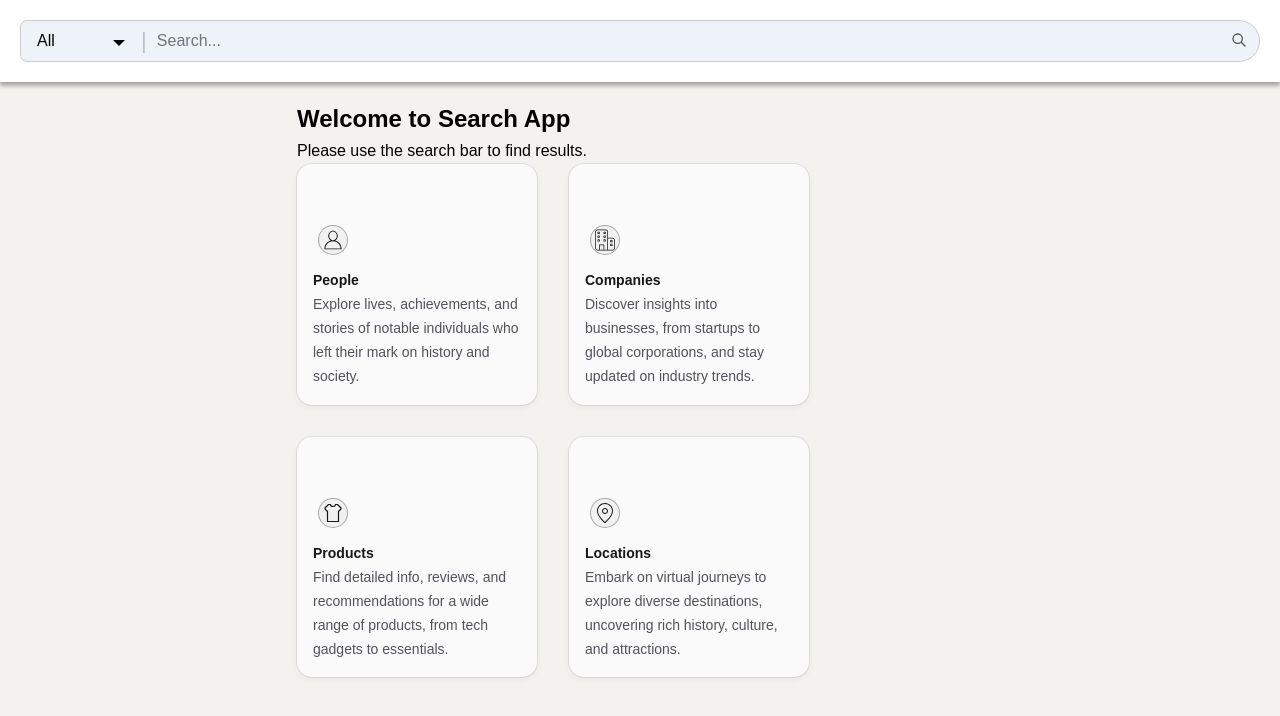
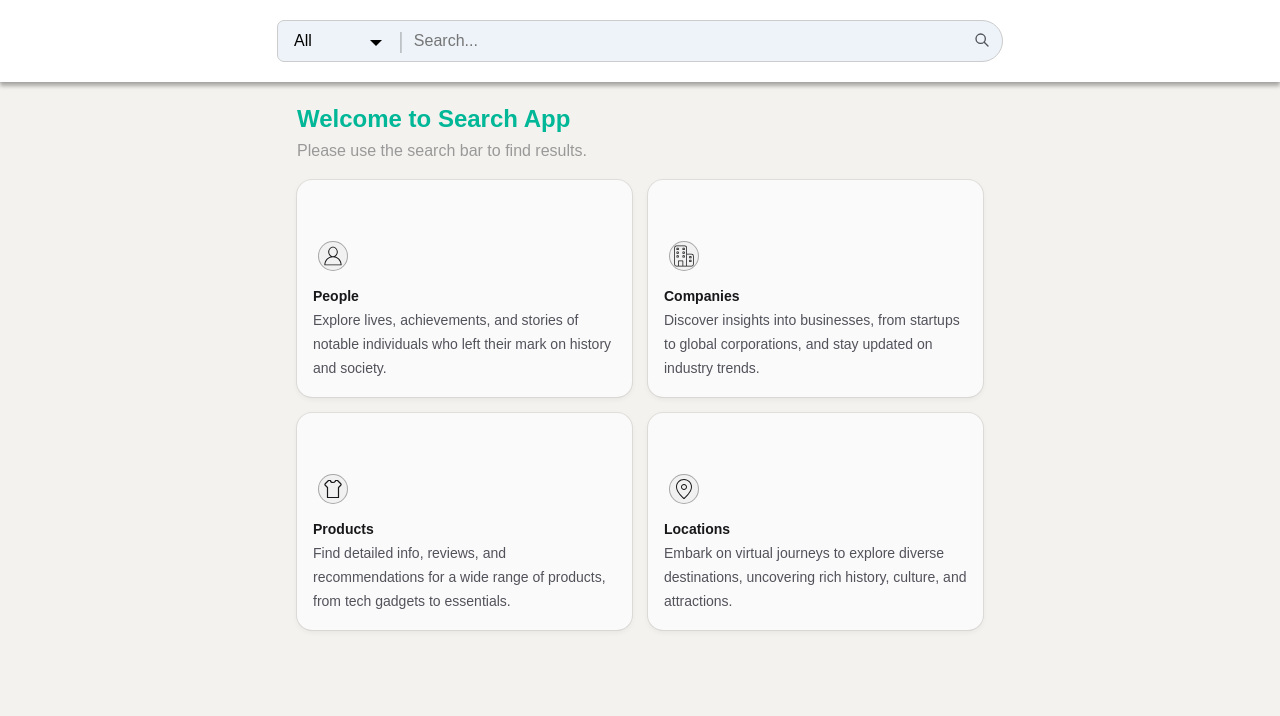
Before and after one commit to ZahraMirali/vue3-search-app, a Vue app: page / in a window 1280 px wide. Shown: the top 716 px of the page. Built offline with nearby package versions, Linux system fonts and the light colour scheme.

Commit message:
responsive

```diff
--- a/src/assets/main.css
+++ b/src/assets/main.css
@@ -113,7 +113,7 @@ a:hover {
   }
 }
 
-@media screen and (max-width: 767px) {
+@media screen and (max-width: 768px) {
   main {
     width: 100%;
   }
--- a/src/components/SearchBar.vue
+++ b/src/components/SearchBar.vue
@@ -1,5 +1,6 @@
 <template>
   <div class="search-bar">
+    <div class="search-bar-container">
       <div class="search-box-with-category">
         <CustomSelect :options="categories" :value="selectedCategory" @input="onInput" />
         <span class="separator">|</span>
@@ -11,6 +12,7 @@
             </button>
           </div>
         </form>
+      </div>
     </div>
   </div>
 </template>
@@ -59,6 +61,10 @@ function submitSearchForm() {
   background-color: white;
   position: fixed;
   z-index: 3;
+}
+
+.search-bar-container {
+  margin: 0 auto;
 }
 
 .search-box-with-category {
@@ -129,4 +135,16 @@ function submitSearchForm() {
   color: rgba(0, 0, 0, 0.2);
   font-size: 1.4rem;
 }
+
+@media screen and (min-width: 768px) {
+  .search-bar-container {
+    width: 726px;
+  }
+}
+
+@media screen and (max-width: 768px) {
+  .search-bar-container {
+    width: 100%;
+  }
+}
 </style>
--- a/src/views/Home.vue
+++ b/src/views/Home.vue
@@ -2,7 +2,7 @@
   <h1>Welcome to Search App</h1>
   <p>Please use the search bar to find results.</p>
   <div class="grid">
-    <router-link v-for="category of categories" :to="`/${category.value}`">
+    <router-link v-for="category of categories" :key="category.value" :to="`/${category.value}`">
       <CategoryCard :description="category.description" :name="category.label">
         <template v-slot:icon>
           <component :is="getIconComponent(category.value)" />
@@ -40,18 +40,34 @@ const getIconComponent = (type) => {
 
 <style scoped>
 .grid {
+  width: 100%;
+  margin-top: 1rem;
   display: grid;
-  grid-template-columns: repeat(2, 15rem);
-  grid-gap: 2rem;
+  grid-gap: 1rem;
   position: relative;
   z-index: 1;
+  transition: 0.4s;
 }
 
 h1 {
   font-size: 1.5rem;
+  color: var(--primary);
 }
 
 p {
   font-size: 1rem;
+  color: var(--secondary);
+}
+
+@media screen and (min-width: 421px) {
+  .grid {
+    grid-template-columns: repeat(2, 1fr);
+  }
+}
+
+@media screen and (max-width: 420px) {
+  .grid {
+    grid-template-columns: repeat(1, 1fr);
+  }
 }
 </style>
```
Lines whose indentation alone changed are shown as unchanged.
